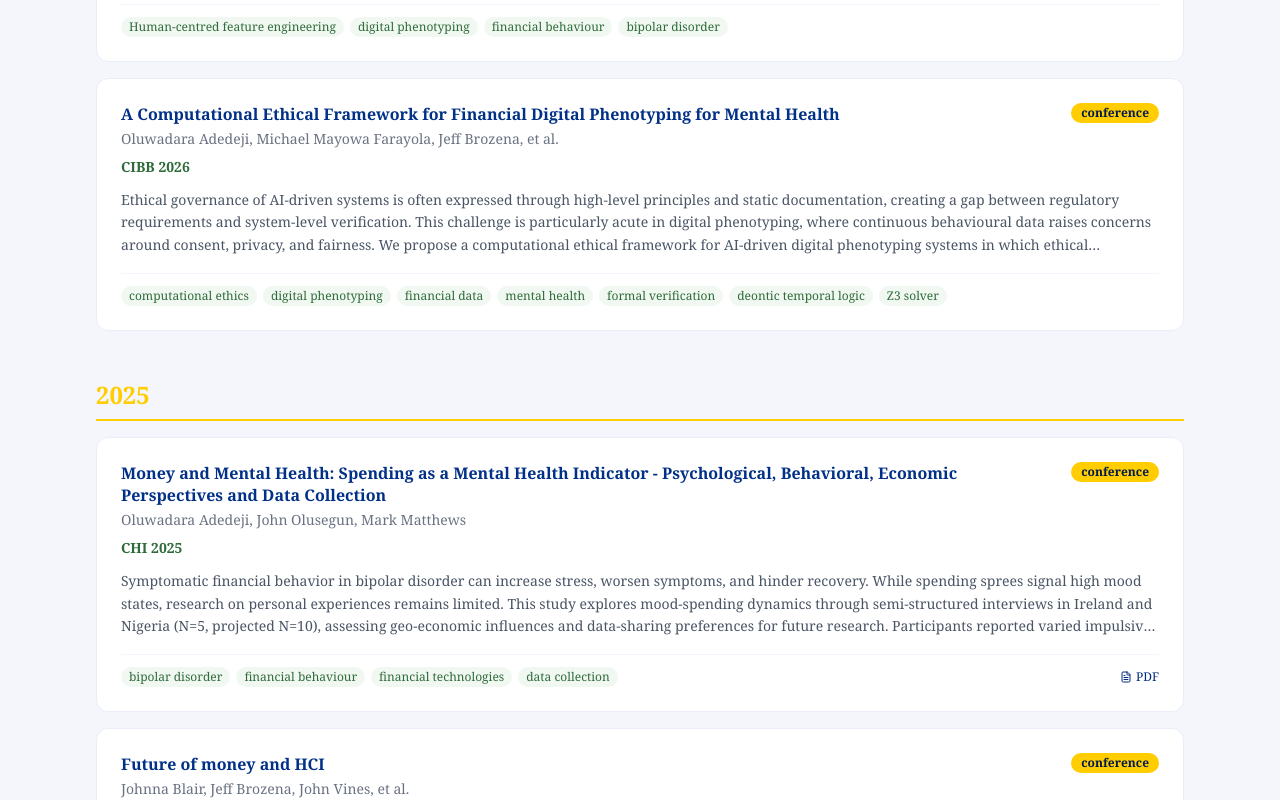
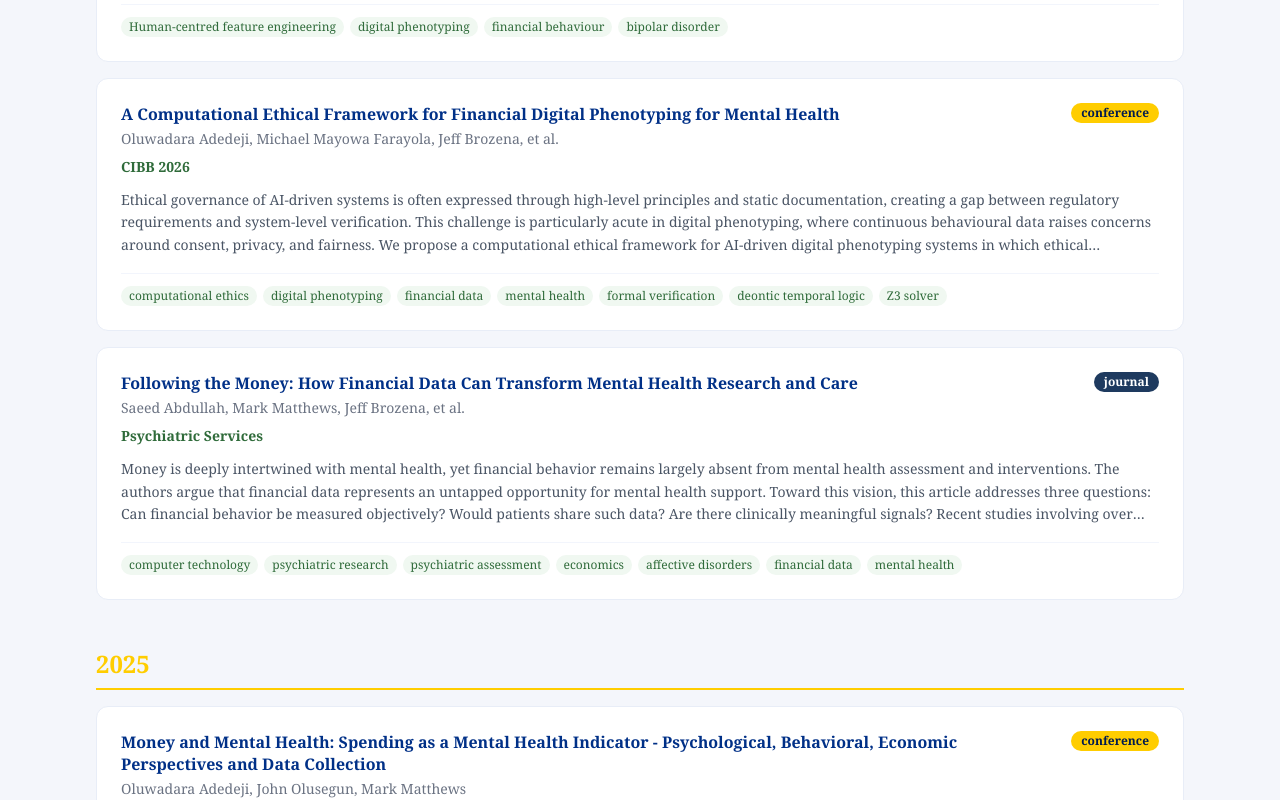
Before and after one commit to darasiemi/MoodMoney, a Next.js app: page /publications in a window 1280 px wide. Shown: the part 756-1556 px from the top of the page. Built offline with nearby package versions, Linux system fonts and the light colour scheme.

Commit message:
decreased the ticker speed and add psychiatric services paper to publication

```diff
--- a/components/layout/NewsTicker.tsx
+++ b/components/layout/NewsTicker.tsx
@@ -8,7 +8,7 @@ export function NewsTicker({ items }: NewsTickerProps) {
   const repeated = [...items, ...items];
 
   const totalChars = items.reduce((n, s) => n + s.length, 0);
-  const duration = `${Math.round((totalChars * 7) / 180)}s`;
+  const duration = `${Math.round((totalChars * 12) / 180)}s`;
 
   return (
     <div style={{ width: "100%" }}>
--- a/content/publications.json
+++ b/content/publications.json
@@ -132,6 +132,35 @@
     "abstract": "Ethical governance of AI-driven systems is often expressed through high-level principles and static documentation, creating a gap between regulatory requirements and system-level verification. This challenge is particularly acute in digital phenotyping, where continuous behavioural data raises concerns around consent, privacy, and fairness. We propose a computational ethical framework for AI-driven digital phenotyping systems in which ethical requirements are formalised as deontic temporal logic constraints and overseen by a conceptual ethical agent that ensures compliance with the specified constraints. Using a case study involving financial data and mental health, we model key ethical properties and verify them using the Z3 Satisfiability Modulo Theories (SMT) solver. Results demonstrate logical consistency and show that violations of the specified ethical properties are ruled out within the formal model through counterexample-based verification. This work represents an early step toward continuous, machine-verifiable ethical checking, moving beyond retrospective compliance based on static documentation. We discuss limitations, including the need for real-world validation, challenges related to subjectivity and contextual sensitivity, and the continued importance of human oversight in delivering auditable ethical guarantees for AI systems.",
     "tags": [ "computational ethics", "digital phenotyping", "financial data", "mental health","formal verification","deontic temporal logic","Z3 solver"],
     "featured": true
+    },
+    {
+      "id": "following-the-money-financial-data-mental-health",
+      "title": "Following the Money: How Financial Data Can Transform Mental Health Research and Care",
+      "authors": [
+        "Saeed Abdullah",
+        "Mark Matthews",
+        "Jeff Brozena",
+        "Johnna Blair",
+        "Oluwadara Adedeji",
+        "Dahlia Mukherjee",
+        "Thomas Richardson",
+        "Erika F. H. Saunders"
+      ],
+      "year": 2026,
+      "venue": "Psychiatric Services",
+      "venueShort": "Psychiatric Services",
+      "type": "journal",
+      "abstract": "Money is deeply intertwined with mental health, yet financial behavior remains largely absent from mental health assessment and interventions. The authors argue that financial data represents an untapped opportunity for mental health support. Toward this vision, this article addresses three questions: Can financial behavior be measured objectively? Would patients share such data? Are there clinically meaningful signals? Recent studies involving over 1,000 individuals with bipolar disorder demonstrate feasibility through open banking, broad acceptability, and preliminary evidence linking spending to mood states. Building on these findings, the authors discuss the potential for clinical integration and interventions while outlining responsible development of this emerging field.",
+      "tags": [
+        "computer technology",
+        "psychiatric research",
+        "psychiatric assessment",
+        "economics",
+        "affective disorders",
+        "financial data",
+        "mental health"
+      ],
+      "featured": true
     }
 
 
```
